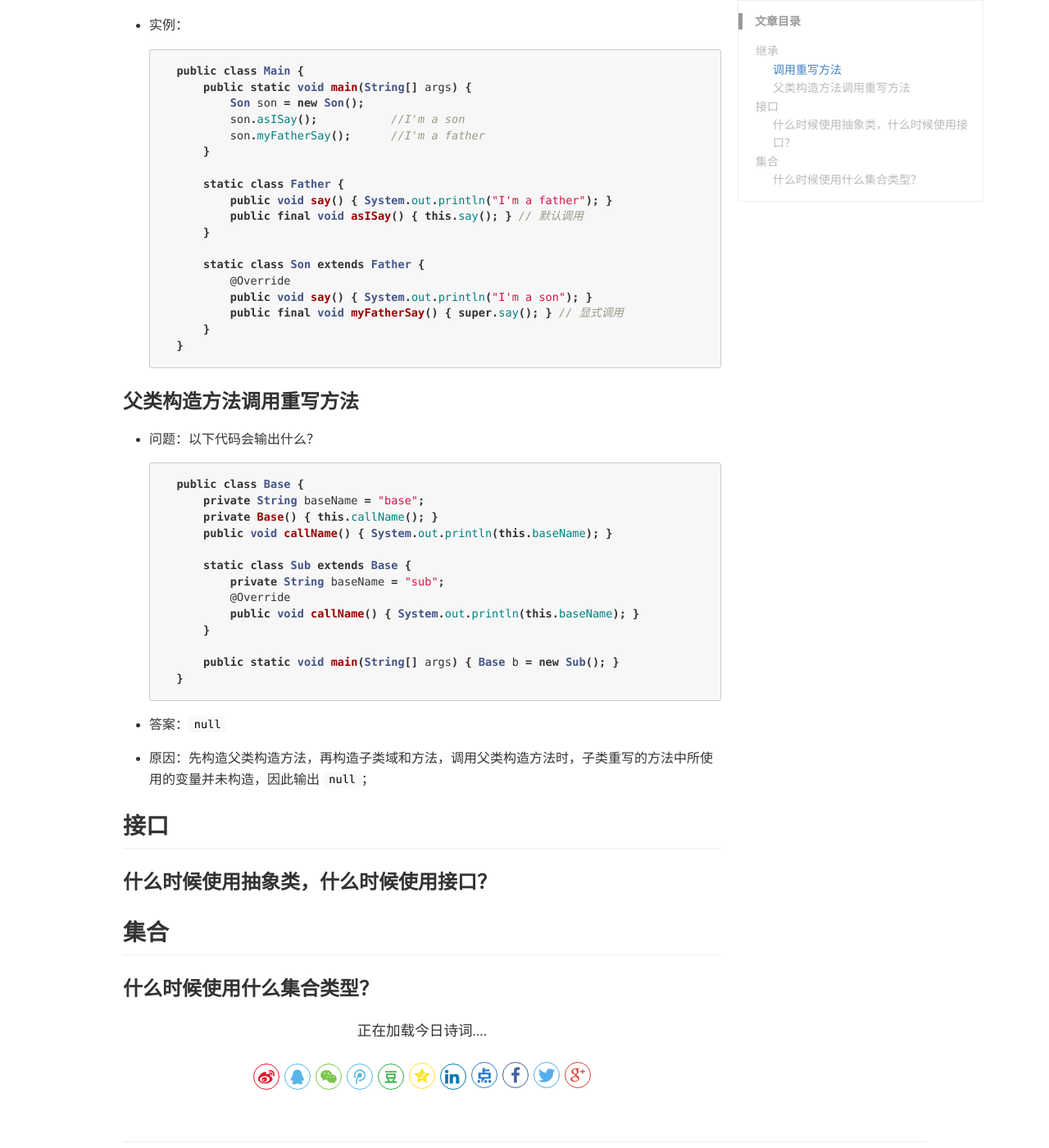
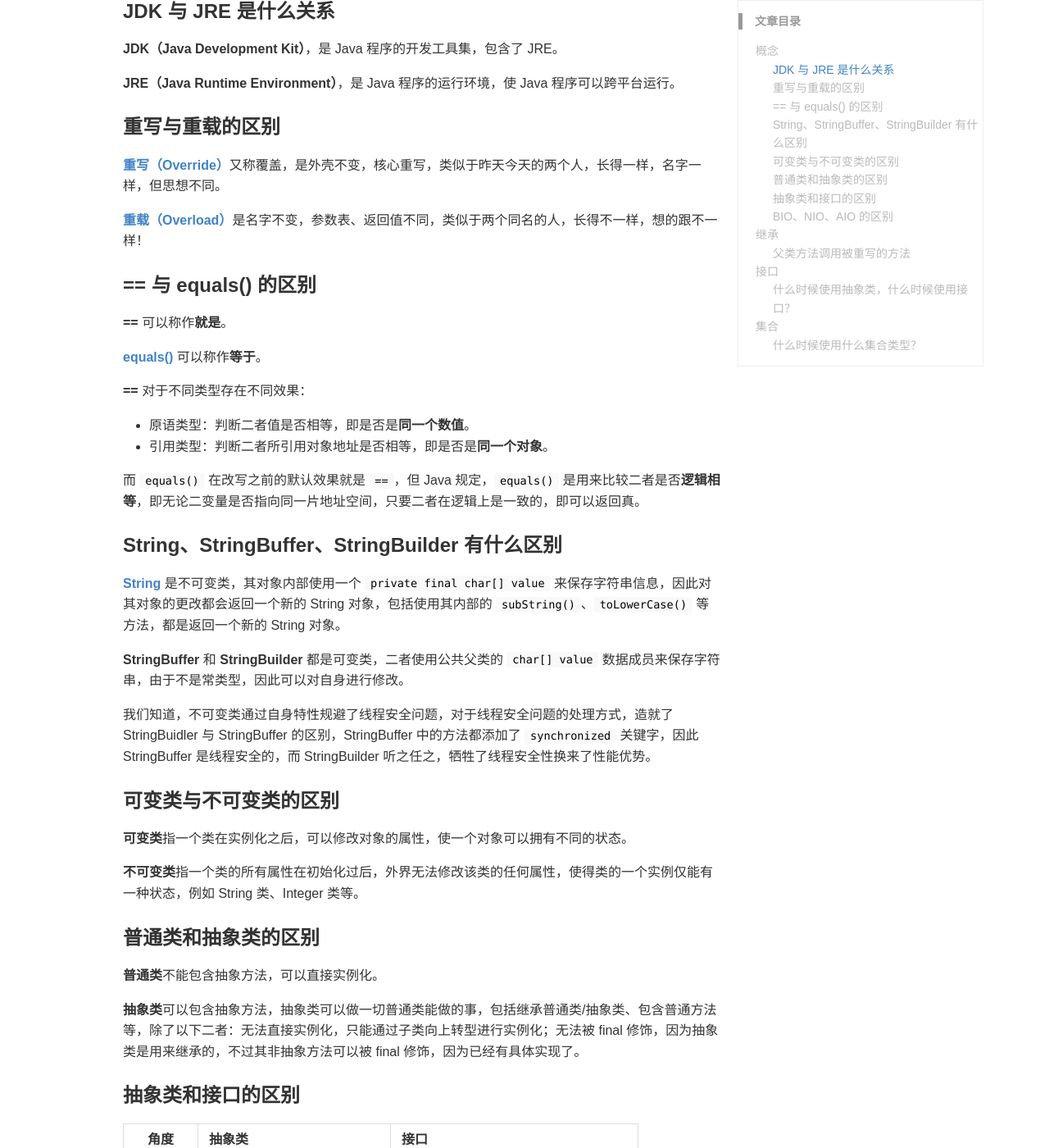
Before and after one commit to zoharyips/zoharyips.github.io, a Jekyll site: the page built from _wiki/java-quest.md, in a window 1280 px wide and 1400 px high, scrolled down 703 px. Shown: the whole window at 82% size. Built offline with Jekyll 4.4.1, drawn with Linux system fonts in a browser that asks for light colours; some of the changed text lies outside the part shown.

Commit message:
update java-quest

````diff
--- a/_wiki/java-quest.md
+++ b/_wiki/java-quest.md
@@ -2,16 +2,82 @@
 layout: wiki
 title: Java 之切问近思
 description: 时常发问，时常解答，高中生就是这么学习的，难道连提出问题都不会了？
-date: 2019-10-25
+date: 2019-12-17
 categories: Java
 ---
 
 * TOC
 {:toc}
 
+## 概念
+
+### JDK 与 JRE 是什么关系
+
+**JDK（Java Development Kit）**，是 Java 程序的开发工具集，包含了 JRE。
+
+**JRE（Java Runtime Environment）**，是 Java 程序的运行环境，使 Java 程序可以跨平台运行。
+
+### 重写与重载的区别
+
+**[重写（Override）](/wiki/java-rule/#重写)**又称覆盖，是外壳不变，核心重写，类似于昨天今天的两个人，长得一样，名字一样，但思想不同。
+
+**[重载（Overload）](/wiki/java-rule/#重载)**是名字不变，参数表、返回值不同，类似于两个同名的人，长得不一样，想的跟不一样！
+
+### == 与 equals() 的区别
+
+**==** 可以称作**就是**。
+
+**[equals()](/2019/10/29/method-equals/)** 可以称作**等于**。
+
+**==** 对于不同类型存在不同效果：
+
+* 原语类型：判断二者值是否相等，即是否是**同一个数值**。
+* 引用类型：判断二者所引用对象地址是否相等，即是否是**同一个对象**。
+
+而 `equals()` 在改写之前的默认效果就是 `==`，但 Java 规定，`equals()` 是用来比较二者是否**逻辑相等**，即无论二变量是否指向同一片地址空间，只要二者在逻辑上是一致的，即可以返回真。
+
+### String、StringBuffer、StringBuilder 有什么区别
+
+**[String](/2019/10/26/String/)** 是不可变类，其对象内部使用一个 `private final char[] value` 来保存字符串信息，因此对其对象的更改都会返回一个新的 String 对象，包括使用其内部的 `subString()`、`toLowerCase()` 等方法，都是返回一个新的 String 对象。
+
+**StringBuffer** 和 **StringBuilder** 都是可变类，二者使用公共父类的 `char[] value` 数据成员来保存字符串，由于不是常类型，因此可以对自身进行修改。
+
+我们知道，不可变类通过自身特性规避了线程安全问题，对于线程安全问题的处理方式，造就了 StringBuidler 与 StringBuffer 的区别，StringBuffer 中的方法都添加了 `synchronized` 关键字，因此 StringBuffer 是线程安全的，而 StringBuilder 听之任之，牺牲了线程安全性换来了性能优势。
+
+### 可变类与不可变类的区别
+
+**可变类**指一个类在实例化之后，可以修改对象的属性，使一个对象可以拥有不同的状态。
+
+**不可变类**指一个类的所有属性在初始化过后，外界无法修改该类的任何属性，使得类的一个实例仅能有一种状态，例如 String 类、Integer 类等。
+
+### 普通类和抽象类的区别
+
+**普通类**不能包含抽象方法，可以直接实例化。
+
+**抽象类**可以包含抽象方法，抽象类可以做一切普通类能做的事，包括继承普通类/抽象类、包含普通方法等，除了以下二者：无法直接实例化，只能通过子类向上转型进行实例化；无法被 final 修饰，因为抽象类是用来继承的，不过其非抽象方法可以被 final 修饰，因为已经有具体实现了。
+
+### 抽象类和接口的区别
+
+角度 | 抽象类 | 接口
+:-: | :- | :-
+实现方式 | 继承 `extends` | 实现 `implement`
+实现数量 | 一个 | 多个
+继承 | 支持 | 支持
+构造方法 | 支持 | 无
+静态方法 | 支持 | jdk 1.8 后支持，包括 `main` 方法
+实现方法 | 支持 | jdk 1.8 后支持，使用 `default` 关键字
+访问权限 | 任意 | `public`
+设计思想 | 对类的抽象，是一种模板设计 | 行为的抽象，是一种行为的规范
+
+### BIO、NIO、AIO 的区别
+
+**BIO（Block IO）**，同步阻塞式 IO，实现简单效率低下；
+**NIO（New IO）**，同步非阻塞式 IO，将最耗时的 I/O 操作(即填充和提取缓冲区)转移回操作系统。
+**AIO（Asynchronous IO）**，异步非阻塞式 IO，基于事件和回调机制实现。
+
 ## 继承
 
-### 调用重写方法
+### 父类方法调用被重写的方法
 
 * 问题：子类重写父类某方法，子类对象调用父类的其他方法，被调用方法中调用了被重写的方法，此时调用的是原方法还是重写后方法？
 
@@ -22,7 +88,7 @@ categories: Java
 * 实例：
 
     ```java
-    public class Main {
+    public class OverrideMethodCalledInOtherFatherMethod {
         public static void main(String[] args) {
             Son son = new Son();
             son.asISay();           //I'm a son
@@ -42,29 +108,27 @@ categories: Java
     }
     ```
 
-### 父类构造方法调用重写方法
-
-* 问题：以下代码会输出什么？
+* 拓展：如果是父类的构造方法或静态代码块中调用了被重写方法，那执行的是调用前的方法还是调用后的方法？
 
     ```java
-    public class Base {
-        private String baseName = "base";
-        private Base() { this.callName(); }
-        public void callName() { System.out.println(this.baseName); }
+    public class OverrideMethodCalledInConstructor {
 
-        static class Sub extends Base {
-            private String baseName = "sub";
-            @Override
-            public void callName() { System.out.println(this.baseName); }
+        public static void main(String[] args) {
+            Base sub = new Sub();
         }
 
-        public static void main(String[] args) { Base b = new Sub(); }
+        private static class Base {
+            private Base() { this.callName(); }
+            public void callName() { System.out.println("baseClass"); }
+        }
+        private static class Sub extends Base {
+            @Override
+            public void callName() { System.out.println("subClass"); }
+        }
     }
     ```
 
-* 答案：`null`
-
-* 原因：先构造父类构造方法，再构造子类域和方法，调用父类构造方法时，子类重写的方法中所使用的变量并未构造，因此输出 `null`；
+    答案：1. 父类构造函数会调用重写后的方法，表明重写机制触发是在类构造之前。2. 静态代码块只能调用静态方法，而静态方法不能重写！静态方法你可以称作“类方法”，作用在类级别上，本身并不提倡使用子类、对象进行调用，因此并不提供多态机制。
 
 ## 接口
 
````
Also changed, not shown: _posts/Java/2019-05-26-String.md (+1 -1 lines).
